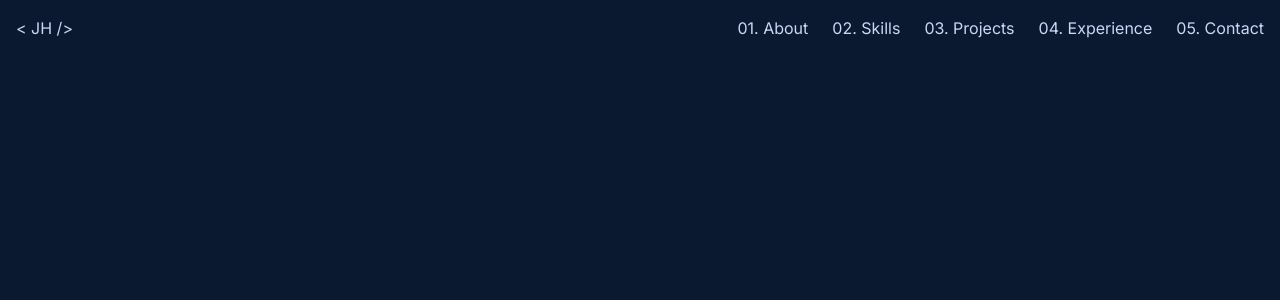
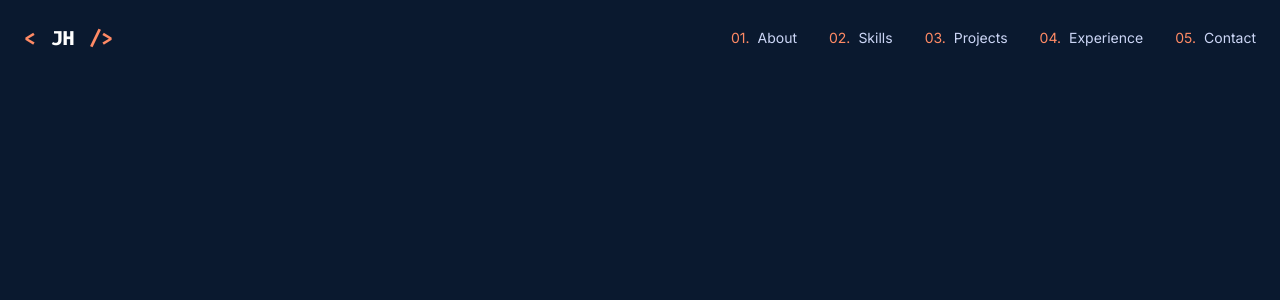
Before and after one commit to JuHyeong424/portfolio_JuHyeong424, a Next.js app: page / in a window 1280 px wide. Shown: the top 300 px of the page. Built offline with nearby package versions, Linux system fonts and the light colour scheme.

Commit message:
feat: 헤더 섹션 완성

```diff
--- a/src/app/globals.css
+++ b/src/app/globals.css
@@ -31,7 +31,7 @@
 
 @layer base {
     body {
-        @apply bg-navy text-slate font-sans antialiased;
+        @apply bg-navy text-slate font-sans antialiased container mx-auto p-6;
     }
 
     h1, h2, h3, h4 {
--- a/src/app/page.tsx
+++ b/src/app/page.tsx
@@ -1,8 +1,8 @@
-import Header from "@/components/Header";
+import Header from "@/sections/Header/Header";
 
 export default function Home() {
   return (
-    <div className="container mx-auto p-4">
+    <div className="">
       <Header />
     </div>
   );
--- a/src/components/Header.tsx
+++ /dev/null
@@ -1,14 +0,0 @@
-export default function Header() {
-    return (
-        <header className="flex flex-row justify-between">
-            <nav className="cursor-pointer">{'< JH />'}</nav>
-            <div className="flex flex-row gap-6">
-                <nav className=" cursor-pointer">01. About</nav>
-                <nav className=" cursor-pointer">02. Skills</nav>
-                <nav className=" cursor-pointer">03. Projects</nav>
-                <nav className=" cursor-pointer">04. Experience</nav>
-                <nav className=" cursor-pointer">05. Contact</nav>
-            </div>
-        </header>
-    )
-}
--- /dev/null
+++ b/src/sections/Header/Header.tsx
@@ -0,0 +1,24 @@
+import Nav from "./components/Nav";
+import Logo from "./components/Logo";
+
+export interface navType {
+  id: string;
+  label: string;
+}
+
+const nav = [
+  { id: "01.", label: "About" },
+  { id: "02.", label: "Skills" },
+  { id: "03.", label: "Projects" },
+  { id: "04.", label: "Experience" },
+  { id: "05.", label: "Contact" },
+];
+
+export default function Header() {
+  return (
+    <header className="flex flex-row justify-between items-center">
+      <Logo />
+      <Nav nav={nav} />
+    </header>
+  );
+}
--- /dev/null
+++ b/src/sections/Header/components/Logo.tsx
@@ -0,0 +1,9 @@
+export default function Logo() {
+  return (
+    <h1 className="cursor-pointer text-xl font-fira-code">
+      <span className="text-light-coral">{"< "}</span>
+      <span className="text-white mx-1">JH</span>
+      <span className="text-light-coral">{" />"}</span>
+    </h1>
+  );
+}
--- /dev/null
+++ b/src/sections/Header/components/Nav.tsx
@@ -0,0 +1,21 @@
+import { navType } from "../Header";
+
+interface NavProps {
+  nav: navType[];
+}
+
+export default function Nav({ nav }: NavProps) {
+  return (
+    <div className="flex flex-row gap-6">
+      {nav.map((value) => (
+        <nav
+            key = {value.id}
+            className="cursor-pointer text-sm font-sans hover:text-light-coral"
+        >
+          <span className="text-light-coral px-2">{value.id}</span>
+          <span>{value.label}</span>
+        </nav>
+      ))}
+    </div>
+  );
+}
```
